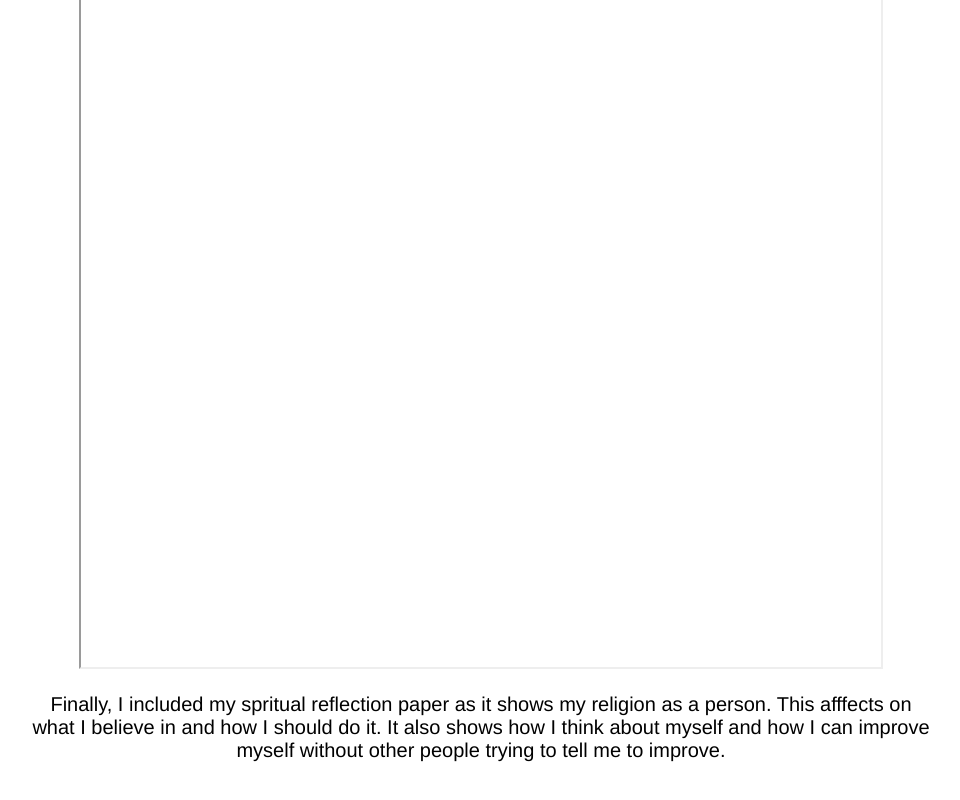
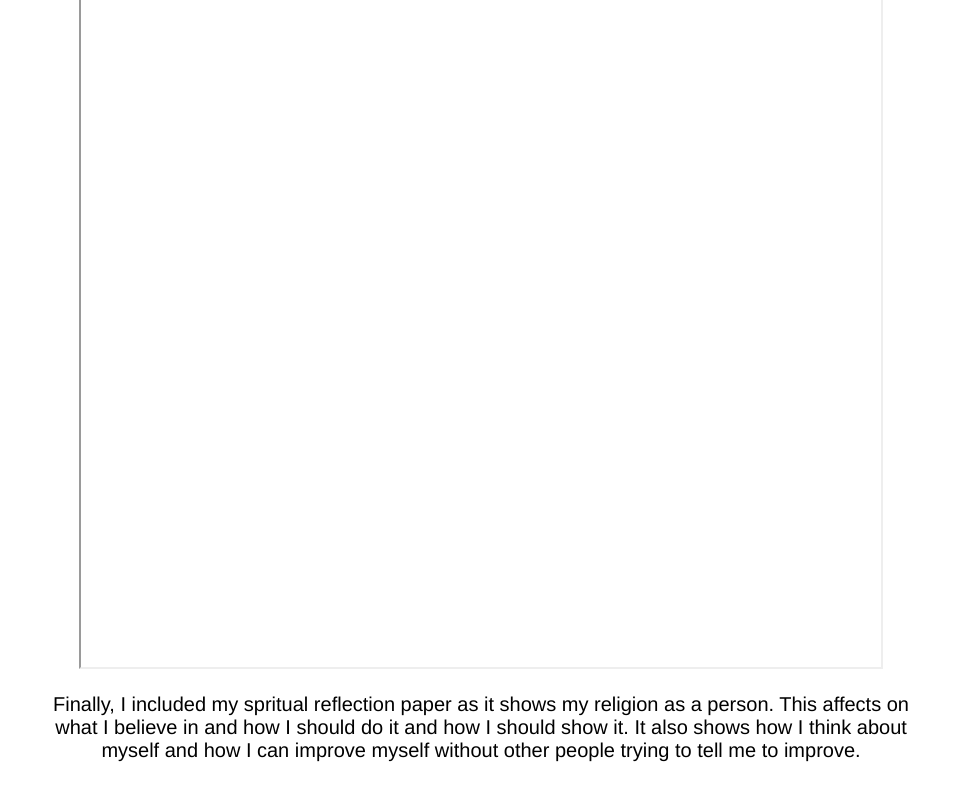
Before and after one commit to FELIXSEVENEIGHTNINE/ged101digitalportfolio.github.io, a plain HTML site: page index.html in a window 1280 px wide. Shown: the part 2736-3536 px from the top of the page, without its empty margins (159-1119 px from the left). Drawn offline with Linux system fonts and the light colour scheme.

Commit message:
Update index.html

```diff
--- a/index.html
+++ b/index.html
@@ -37,7 +37,7 @@
 				<iframe src="NERIA_REFLECTION.pdf" title="Reflection" allowfullscreen="true" loading="eager"></iframe>
 				<p>
 					Finally, I included my spritual reflection paper as it shows my religion as a person.
-					This afffects on what I believe in and how I should do it.
+					This affects on what I believe in and how I should do it and how I should show it.
 					It also shows how I think about myself and how I can improve myself without other people trying to tell me to improve.
 				</p>
 			</div>
```
